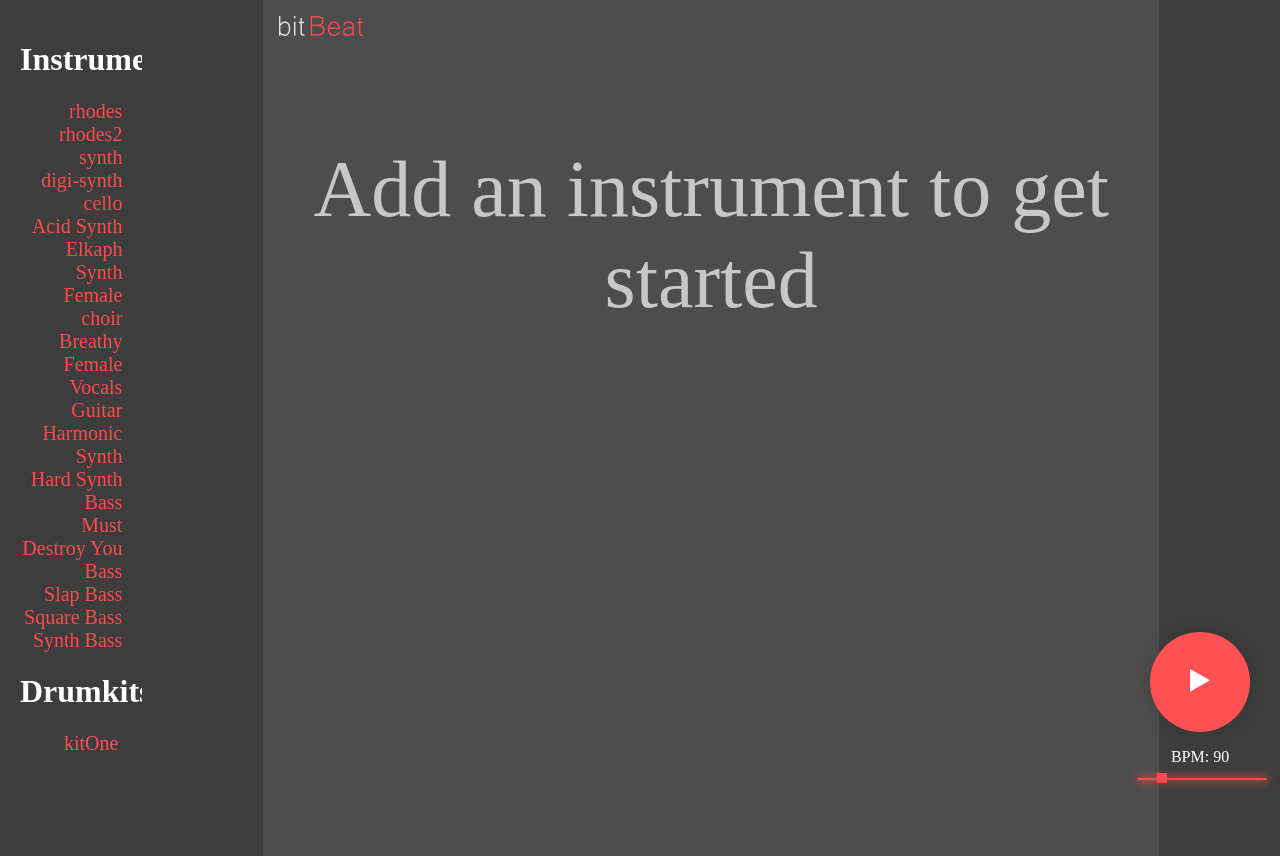
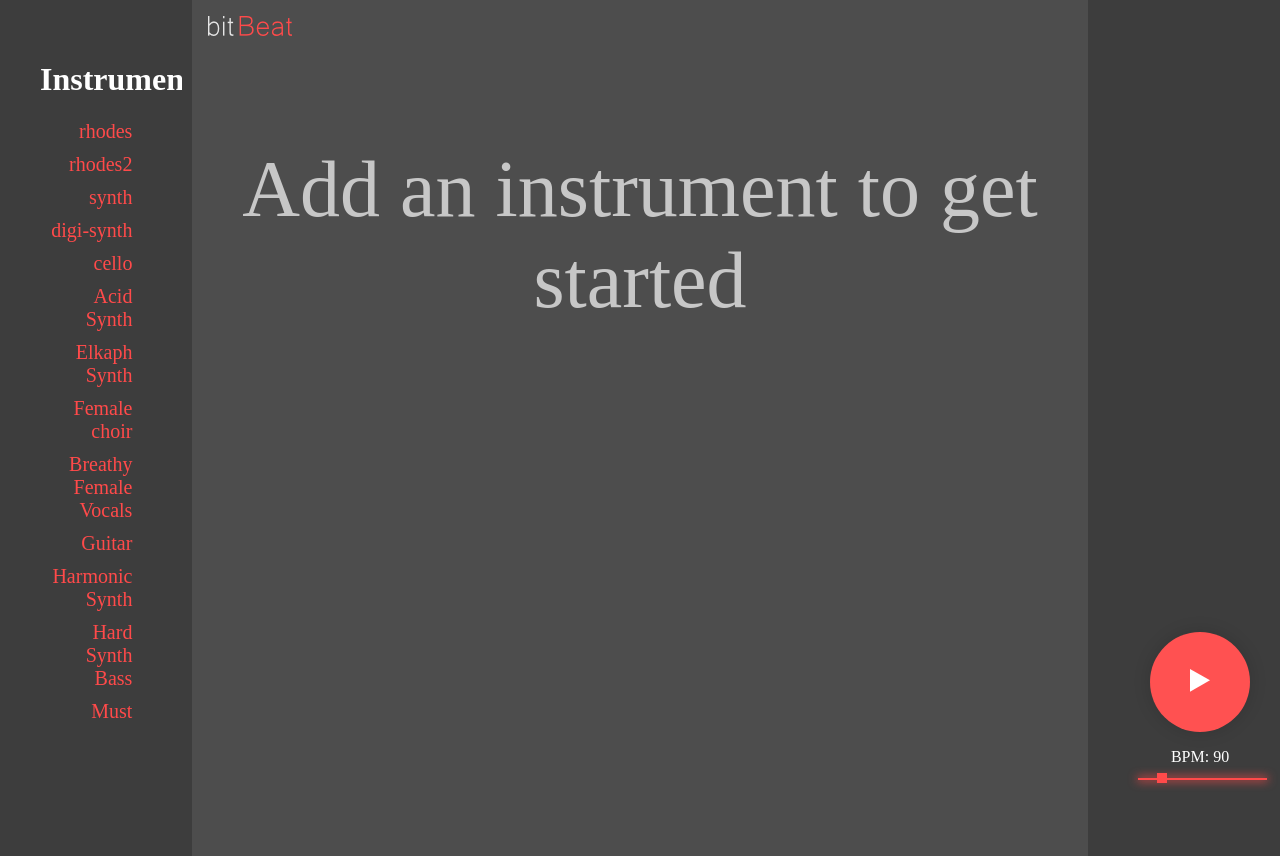
Before and after one commit to ChristopherFotos/bitBeat, a React (Create React App) app in the folder bitBeat/bitbeat/: page / in a window 1280 px wide. Both pictures are taken after a click on the button "+ start new beat". Built offline with nearby package versions, Linux system fonts and the light colour scheme.

Commit message:
final commit

```diff
--- a/bitBeat/bitbeat/src/components/InstrumentSelect/InstrumentItem/InstrumentItem.jsx
+++ b/bitBeat/bitbeat/src/components/InstrumentSelect/InstrumentItem/InstrumentItem.jsx
@@ -57,11 +57,9 @@ export default class InstrumentItem extends Component {
                     cursor: 'pointer'
                 }}
                 easing = 'ease-in-out'
+                className='inst'
             >
             <div className='inst'>
-
-
-
             <div className='inst__wrapper'>
                 <label className='inst__form-label' htmlFor="key">Key:</label>
                 <input className='inst__input' name='key' onChange = {(e) => this.handleChange(e)} type="text" value={this.state.key}/>
--- a/bitBeat/bitbeat/src/components/InstrumentSelect/InstrumentItem/InstrumentItem.scss
+++ b/bitBeat/bitbeat/src/components/InstrumentSelect/InstrumentItem/InstrumentItem.scss
@@ -1,5 +1,5 @@
 .inst {
-
+    margin: 10px;
     font-family: 'Microsoft Yi Baiti';
 
     &__name {
--- a/bitBeat/bitbeat/src/components/InstrumentSelect/InstrumentSelect.scss
+++ b/bitBeat/bitbeat/src/components/InstrumentSelect/InstrumentSelect.scss
@@ -6,8 +6,9 @@
     // border-bottom: 1px solid #c4c4c4;
     width: 8%;
     overflow-y: scroll;
+    height: 80vh;
     font-family: 'Microsoft Yi Baiti';
     text-align: right;
-    padding: 20px;
-    // position: absolute;
+    padding: 40px;
+    position: fixed;
 }
```
Also changed, not shown: 1 other file (tests, documents, lock files or other folders).
